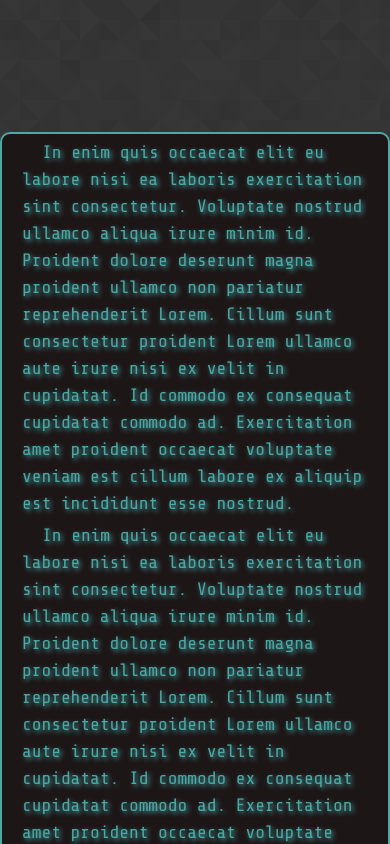
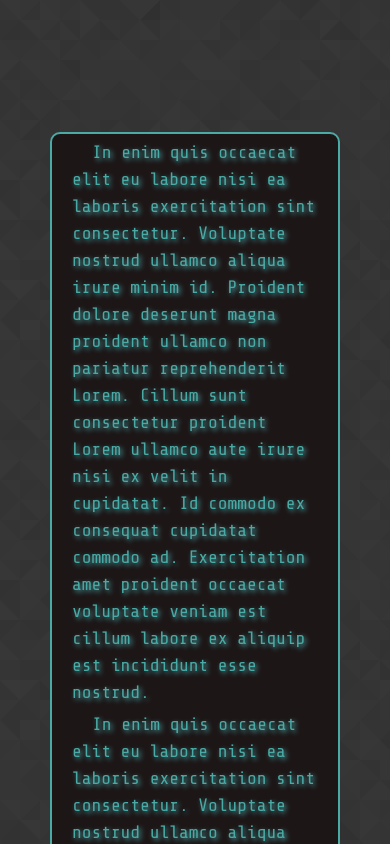
Before and after one commit to KantKontrol/React-Portfolio, a React (Create React App) app in the folder react-portfolio/: page / in a window 390 px wide. Shown: the part 1000-1844 px from the top of the page. Built offline with nearby package versions, Linux system fonts and the light colour scheme.

Commit message:
made home text more appealing on mobile

```diff
--- a/react-portfolio/src/components/BorderedContainer/index.css
+++ b/react-portfolio/src/components/BorderedContainer/index.css
@@ -1,8 +1,8 @@
 .mainStyle {
     background-color: #1d1616;
     border: 2px solid #4aaaa5;
-    margin-left: auto;
-    margin-right: auto;
+    margin-left: 50px;
+    margin-right: 50px;
     margin-top: 75px;
     margin-bottom: 75px;
     border-radius: 10px;
--- a/react-portfolio/src/components/Portfolio/index.js
+++ b/react-portfolio/src/components/Portfolio/index.js
@@ -59,9 +59,6 @@ function Portfolio() {
                         return <ProjectJumbotron src={e.src} title={e.title} techUsed={e.techUsed} desc={e.desc} github={e.github} deployed={e.deployed}/>
                     })}
                 </div>
-
-
-
             </ContentArea>
         </div>
     );
```
